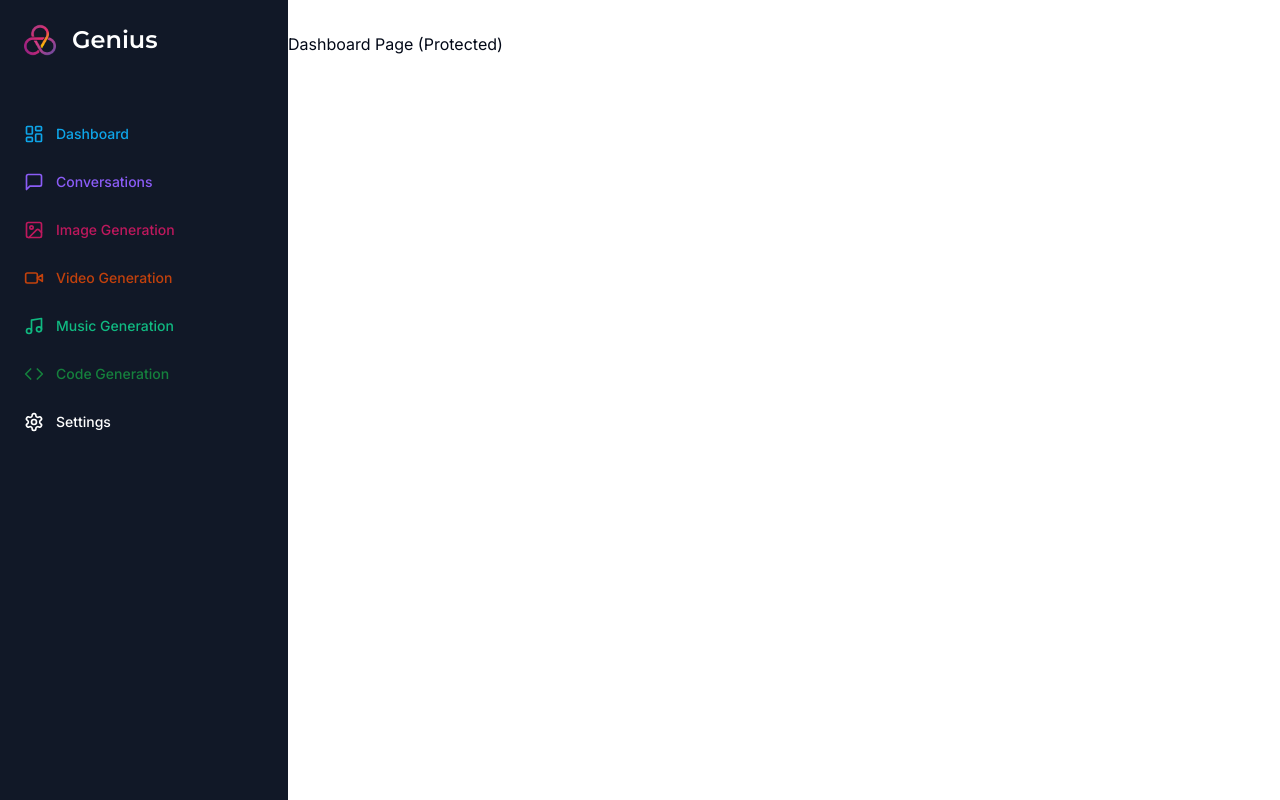
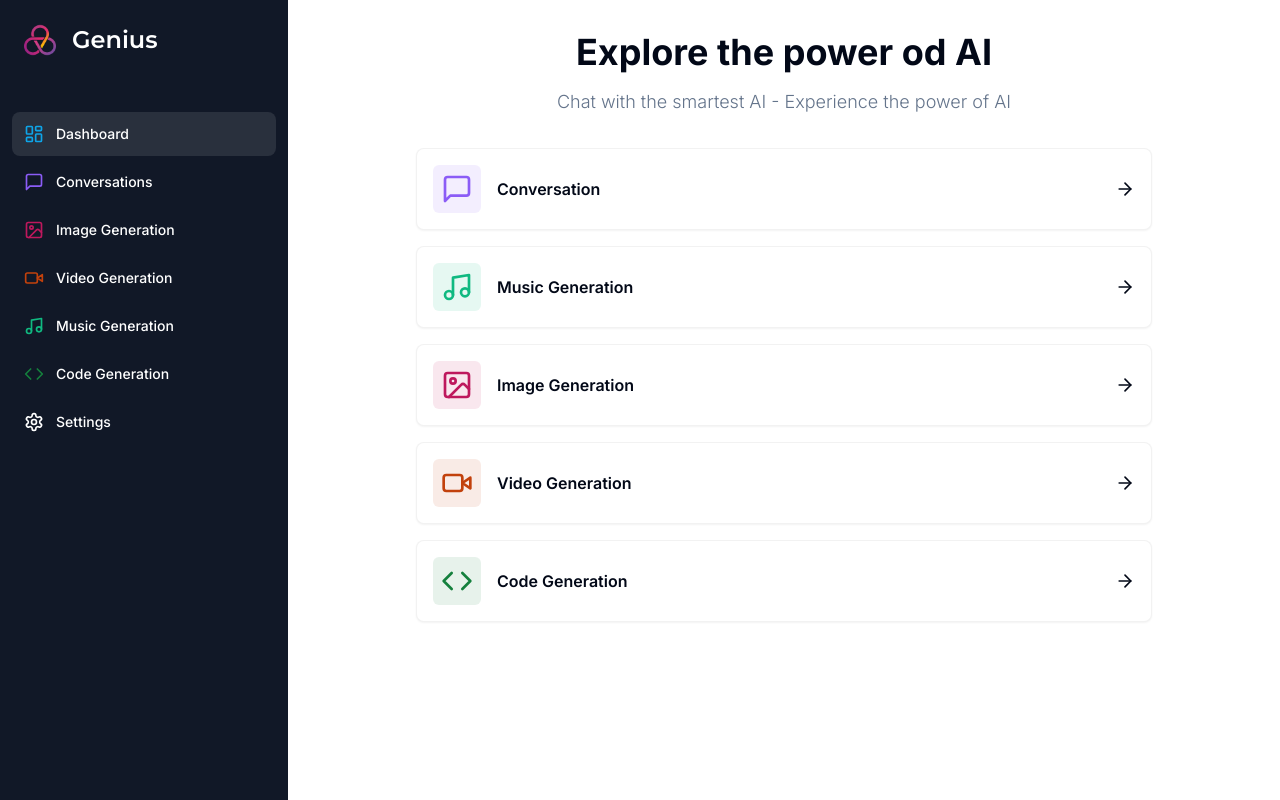
Before and after one commit to Atlon1/ai-saas, a Next.js app: page /dashboard in a window 1280 px wide. Built offline with nearby package versions, Linux system fonts and the light colour scheme.

Commit message:
dashboard rdy

```diff
--- a/app/(dashboard)/(routes)/dashboard/page.tsx
+++ b/app/(dashboard)/(routes)/dashboard/page.tsx
@@ -1,10 +1,82 @@
+"use client"
+
 import React from 'react';
+import {ArrowRight, Code, ImageIcon, MessageSquare, Music, VideoIcon} from "lucide-react";
+import {Card} from "@/components/ui/card";
+import {cn} from "@/lib/utils";
+import {useRouter} from "next/navigation";
+
+const tools = [
+    {
+        label: 'Conversation',
+        icon: MessageSquare,
+        color: 'text-violet-500',
+        bgColor: 'bg-violet-500/10',
+        href: '/conversation'
+    },
+    {
+        label: 'Music Generation',
+        icon: Music,
+        color: 'text-emerald-500',
+        bgColor: 'bg-emerald-500/10',
+        href: '/music'
+    },
+    {
+        label: 'Image Generation',
+        icon: ImageIcon,
+        color: 'text-pink-700',
+        bgColor: 'bg-pink-700/10',
+        href: '/image'
+    },
+    {
+        label: 'Video Generation',
+        icon: VideoIcon,
+        color: 'text-orange-700',
+        bgColor: 'bg-orange-700/10',
+        href: '/video'
+    },
+    {
+        label: 'Code Generation',
+        icon: Code,
+        color: 'text-green-700',
+        bgColor: 'bg-green-700/10',
+        href: '/code'
+    }
+]
 
 const DashboardPage = () => {
+
+    const router = useRouter();
+
     return (
         <div>
-            <p>Dashboard Page (Protected)</p>
-
+            <div className='mb-8 space-y-4'>
+                <h2 className='text-2xl md:text-4xl font-bold text-center'>
+                    Explore the power od AI
+                </h2>
+                <p className='text-muted-foreground font-light text-sm md:text-lg text-center'>
+                    Chat with the smartest AI - Experience the power of AI
+                </p>
+            </div>
+            <div className='px-4 md:px-20 lg:px-32 space-y-4'>
+                {tools.map(tool => (
+                    <Card
+                        key={tool.href}
+                        onClick={() => router.push(tool.href)}
+                        className='p-4 border-black/5 flex items-center justify-between hover:shadow-md transition cursor-pointer'
+                    >
+                        <div className='flex items-center gap-x-4'>
+                            <div className={cn("p-2 w-fit rounded-md", tool.bgColor)}>
+                                <tool.icon className={cn("w-8 h-8", tool.color)}/>
+                            </div>
+                            <div className='font-semibold'>
+                                {tool.label}
+                            </div>
+                        </div>
+                        <ArrowRight className='w-5 h-5'/>
+                    </Card>
+                ))}
+            </div>
         </div>
     );
 };
--- a/components/mobile-sidebar.tsx
+++ b/components/mobile-sidebar.tsx
@@ -1,4 +1,6 @@
 "use client"
+
+import {useState, useEffect} from "react";
 import {Menu} from "lucide-react";
 
 import {Button} from "@/components/ui/button";
@@ -6,6 +8,17 @@
 import Sidebar from "@/components/sidebar";
 
 const MobileSidebar = () => {
+
+    const [isMounted, setIsMounted] = useState(false);
+
+    useEffect(() => {
+        setIsMounted(true);
+    }, []);
+
+    if (!isMounted) {
+        return null;
+    }
+
 
     return (
         <Sheet>
--- a/components/sidebar.tsx
+++ b/components/sidebar.tsx
@@ -2,6 +2,7 @@
 import Link from "next/link";
 import Image from "next/image";
 import {Montserrat} from "next/font/google";
+import {usePathname} from "next/navigation";
 import {cn} from "@/lib/utils";
 import {Code, ImageIcon, LayoutDashboard, MessageSquare, Music, Settings, VideoIcon} from "lucide-react";
 
@@ -55,6 +56,10 @@
     }
 ];
 const Sidebar = () => {
+
+    const pathname = usePathname();
+
+
     return (
         <div className='space-y-4 py-4 flex flex-col h-full bg-[#111827] text-white'>
             <div className='px-3 py-2 flex-1'>
@@ -75,7 +80,7 @@
                         <Link
                             href={route.href}
                             key={route.label}
-                            className={cn("text-sm group flex p-3 w-full justify-start font-medium cursor-pointer hover:text-white hover:bg-white/10 rounded-lg transition", route.color)}
+                            className={cn("text-sm group flex p-3 w-full justify-start font-medium cursor-pointer hover:text-white hover:bg-white/10 rounded-lg transition", pathname === route.href ? "text-white bg-white/10" : "")}
                         >
                             <div className='flex items-center flex-1'>
                                 <route.icon className={cn('w-5 h-5 mr-3', route.color)}/>
--- /dev/null
+++ b/components/ui/card.tsx
@@ -0,0 +1,79 @@
+import * as React from "react"
+
+import { cn } from "@/lib/utils"
+
+const Card = React.forwardRef<
+  HTMLDivElement,
+  React.HTMLAttributes<HTMLDivElement>
+>(({ className, ...props }, ref) => (
+  <div
+    ref={ref}
+    className={cn(
+      "rounded-lg border bg-card text-card-foreground shadow-sm",
+      className
+    )}
+    {...props}
+  />
+))
+Card.displayName = "Card"
+
+const CardHeader = React.forwardRef<
+  HTMLDivElement,
+  React.HTMLAttributes<HTMLDivElement>
+>(({ className, ...props }, ref) => (
+  <div
+    ref={ref}
+    className={cn("flex flex-col space-y-1.5 p-6", className)}
+    {...props}
+  />
+))
+CardHeader.displayName = "CardHeader"
+
+const CardTitle = React.forwardRef<
+  HTMLParagraphElement,
+  React.HTMLAttributes<HTMLHeadingElement>
+>(({ className, ...props }, ref) => (
+  <h3
+    ref={ref}
+    className={cn(
+      "text-2xl font-semibold leading-none tracking-tight",
+      className
+    )}
+    {...props}
+  />
+))
+CardTitle.displayName = "CardTitle"
+
+const CardDescription = React.forwardRef<
+  HTMLParagraphElement,
+  React.HTMLAttributes<HTMLParagraphElement>
+>(({ className, ...props }, ref) => (
+  <p
+    ref={ref}
+    className={cn("text-sm text-muted-foreground", className)}
+    {...props}
+  />
+))
+CardDescription.displayName = "CardDescription"
+
+const CardContent = React.forwardRef<
+  HTMLDivElement,
+  React.HTMLAttributes<HTMLDivElement>
+>(({ className, ...props }, ref) => (
+  <div ref={ref} className={cn("p-6 pt-0", className)} {...props} />
+))
+CardContent.displayName = "CardContent"
+
+const CardFooter = React.forwardRef<
+  HTMLDivElement,
+  React.HTMLAttributes<HTMLDivElement>
+>(({ className, ...props }, ref) => (
+  <div
+    ref={ref}
+    className={cn("flex items-center p-6 pt-0", className)}
+    {...props}
+  />
+))
+CardFooter.displayName = "CardFooter"
+
+export { Card, CardHeader, CardFooter, CardTitle, CardDescription, CardContent }
```
